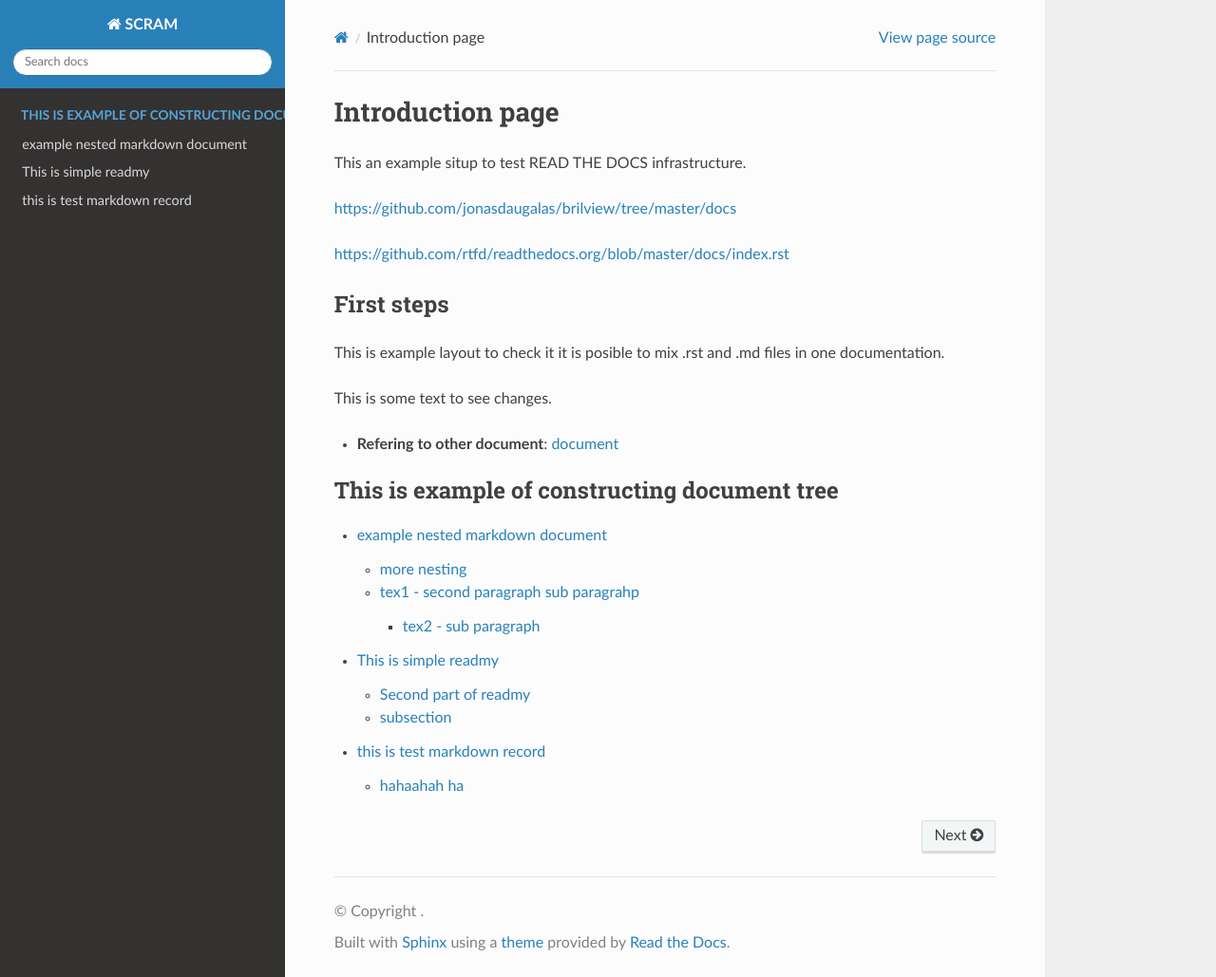
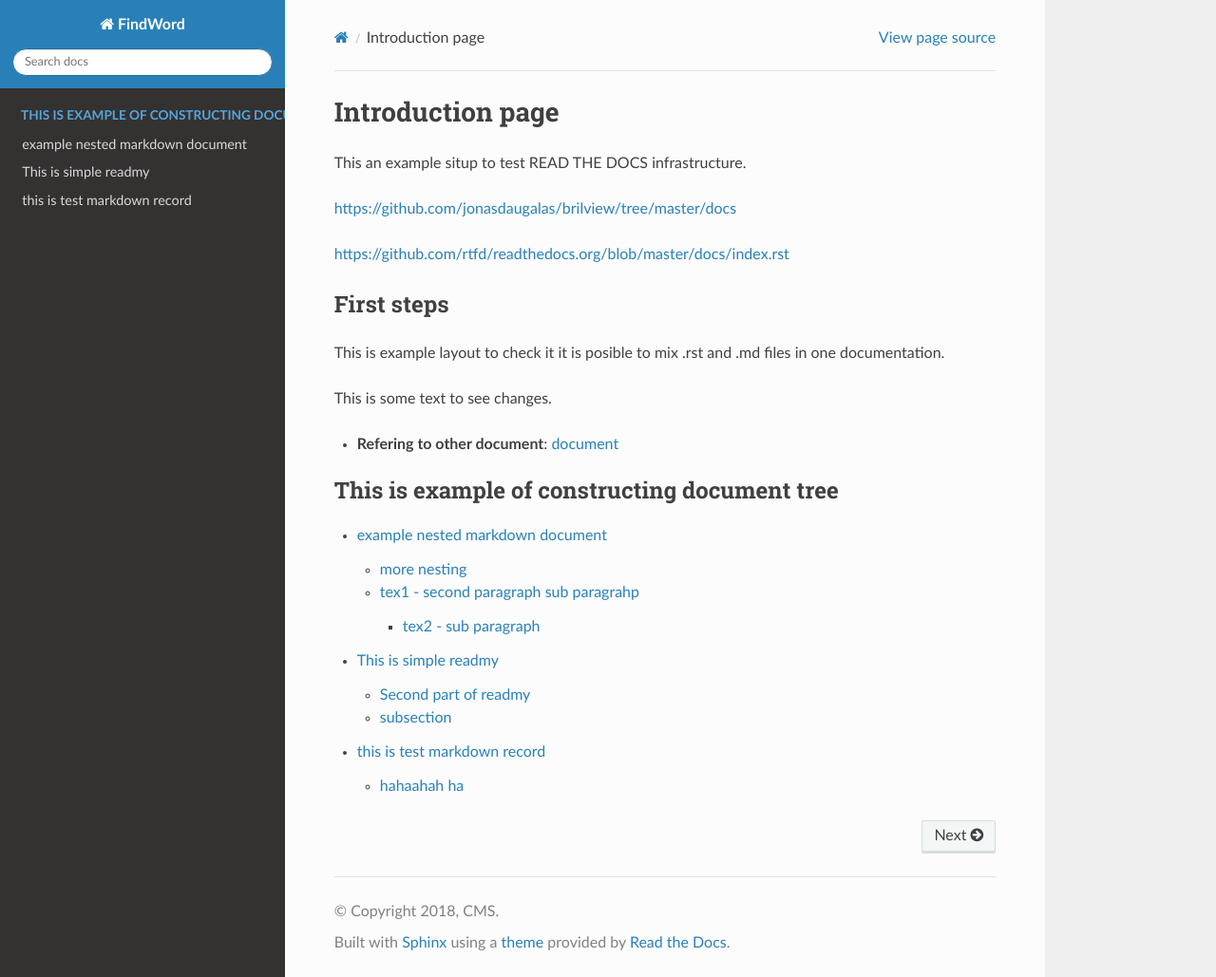
Before and after one commit to gudrutis/FindWord, a Sphinx documentation site: the page built from docs/index.rst, in a window 1280 px wide and 1029 px high. Shown: the whole window at 95% size. Built offline with Sphinx 7.4.7 and the Read the Docs theme 2.0.0, drawn with Linux system fonts in a browser that asks for light colours; some of the changed lines change nothing that is shown.

Commit message:
Update conf.py

```diff
--- a/docs/conf.py
+++ b/docs/conf.py
@@ -1,19 +1,182 @@
+# -*- coding: utf-8 -*-
+#
+# Configuration file for the Sphinx documentation builder.
+#
+# This file does only contain a selection of the most common options. For a
+# full list see the documentation:
+# http://www.sphinx-doc.org/en/master/config
+
+# -- Path setup --------------------------------------------------------------
+
+# If extensions (or modules to document with autodoc) are in another directory,
+# add these directories to sys.path here. If the directory is relative to the
+# documentation root, use os.path.abspath to make it absolute, like shown here.
+#
+# import os
+# import sys
+# sys.path.insert(0, os.path.abspath('.'))
+
 import sphinx_rtd_theme
 from recommonmark.parser import CommonMarkParser
 
-project = 'SCRAM'
+# -- Project information -----------------------------------------------------
 
-html_theme = 'sphinx_rtd_theme'
+project = u'FindWord'
+copyright = u'2018, CMS'
+author = u'Gudrutis'
 
-html_theme_path = [sphinx_rtd_theme.get_html_theme_path()]
+# The short X.Y version
+version = u''
+# The full version, including alpha/beta/rc tags
+release = u''
+
+# -- General configuration ---------------------------------------------------
+
+# If your documentation needs a minimal Sphinx version, state it here.
+#
+# needs_sphinx = '1.0'
+
+# Add any Sphinx extension module names here, as strings. They can be
+# extensions coming with Sphinx (named 'sphinx.ext.*') or your custom
+# ones.
+extensions = [
+]
+
+#-- Add any paths that contain templates here, relative to this directory.
+# templates_path = ['_templates']
+
+# The suffix(es) of source filenames.
+# You can specify multiple suffix as a list of string:
+#
+# source_suffix = ['.rst', '.md']
+source_suffix = ['.rst', '.md']
 
 source_parsers = {
     '.md': CommonMarkParser,
 }
 
-source_suffix = ['.rst', '.md']
+# The master toctree document.
+master_doc = 'index'
 
-master_doc = 'index'
+
+# The language for content autogenerated by Sphinx. Refer to documentation
+# for a list of supported languages.
+#
+# This is also used if you do content translation via gettext catalogs.
+# Usually you set "language" from the command line for these cases.
+language = None
+
+# List of patterns, relative to source directory, that match files and
+# directories to ignore when looking for source files.
+# This pattern also affects html_static_path and html_extra_path.
+exclude_patterns = [u'_build', 'Thumbs.db', '.DS_Store', 'man']
+
+# The name of the Pygments (syntax highlighting) style to use.
+pygments_style = None
+
+
+# -- Options for HTML output -------------------------------------------------
+
+# The theme to use for HTML and HTML Help pages.  See the documentation for
+# a list of builtin themes.
+html_theme = 'sphinx_rtd_theme'  # 'alabaster'
+
+html_theme_path = [sphinx_rtd_theme.get_html_theme_path()]
+
+# Theme options are theme-specific and customize the look and feel of a theme
+# further.  For a list of options available for each theme, see the
+# documentation.
+#
+# html_theme_options = {}
+
+# Add any paths that contain custom static files (such as style sheets) here,
+# relative to this directory. They are copied after the builtin static files,
+# so a file named "default.css" will overwrite the builtin "default.css".
+html_static_path = ['_static']
+
+# Custom sidebar templates, must be a dictionary that maps document names
+# to template names.
+#
+# The default sidebars (for documents that don't match any pattern) are
+# defined by theme itself.  Builtin themes are using these templates by
+# default: ``['localtoc.html', 'relations.html', 'sourcelink.html',
+# 'searchbox.html']``.
+#
+# html_sidebars = {}
+
+# -- Options for HTMLHelp output ---------------------------------------------
+
+# Output file base name for HTML help builder.
+htmlhelp_basename = 'SCRAMdoc'
+
+
+# -- Options for LaTeX output ------------------------------------------------
+
+latex_elements = {
+    # The paper size ('letterpaper' or 'a4paper').
+    #
+    # 'papersize': 'letterpaper',
+
+    # The font size ('10pt', '11pt' or '12pt').
+    #
+    # 'pointsize': '10pt',
+
+    # Additional stuff for the LaTeX preamble.
+    #
+    # 'preamble': '',
+
+    # Latex figure (float) alignment
+    #
+    # 'figure_align': 'htbp',
+}
+
+# Grouping the document tree into LaTeX files. List of tuples
+# (source start file, target name, title,
+#  author, documentclass [howto, manual, or own class]).
+latex_documents = [
+    (master_doc, 'SCRAM.tex', u'SCRAM Documentation',
+     u'CMS', 'manual'),
+]
+
+
+# -- Options for manual page output ------------------------------------------
+
+# One entry per manual page. List of tuples
+# (source start file, name, description, authors, manual section).
+man_pages = [
+    (master_doc, 'scram', u'SCRAM Documentation',
+     [author], 1)
+]
+
+
+# -- Options for Texinfo output ----------------------------------------------
+
+# Grouping the document tree into Texinfo files. List of tuples
+# (source start file, target name, title, author,
+#  dir menu entry, description, category)
+texinfo_documents = [
+    (master_doc, 'SCRAM', u'SCRAM Documentation',
+     author, 'SCRAM', 'One line description of project.',
+     'Miscellaneous'),
+]
+
+
+# -- Options for Epub output -------------------------------------------------
+
+# Bibliographic Dublin Core info.
+epub_title = project
+
+# The unique identifier of the text. This can be a ISBN number
+# or the project homepage.
+#
+# epub_identifier = ''
+
+# A unique identification for the text.
+#
+# epub_uid = ''
+
+# A list of files that should not be packed into the epub file.
+epub_exclude_files = ['search.html']
 
 
 def setup(app):
```
